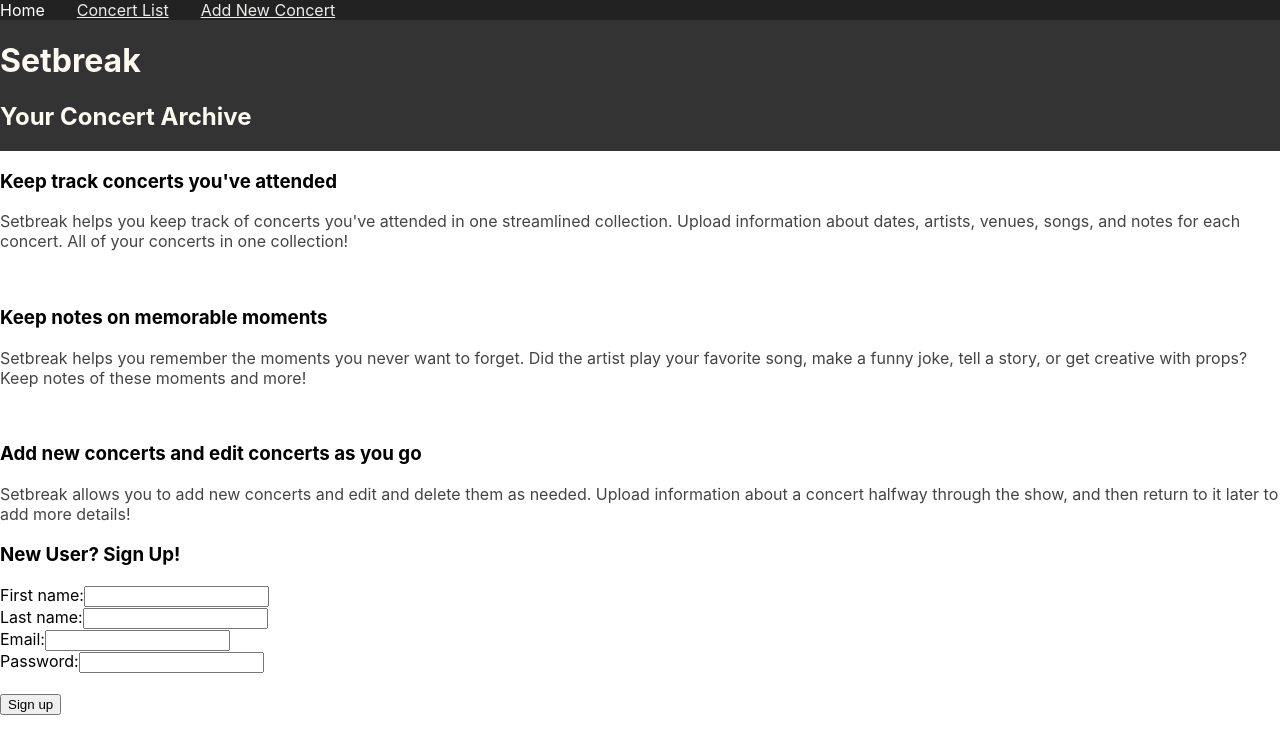
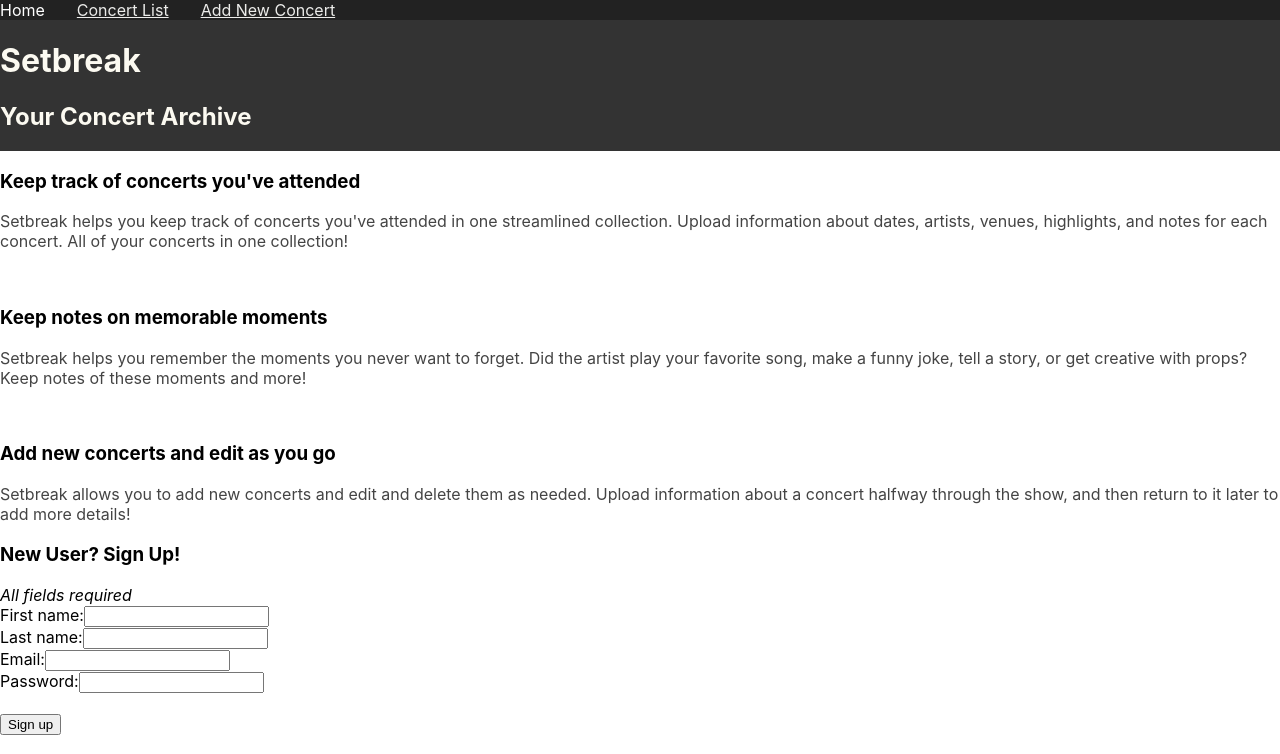
Before and after one commit to sneakin-allie/Setbreak, a React (Create React App) app: page / in a window 1280 px wide. Shown: the top 754 px of the page. Built offline with nearby package versions, Linux system fonts and the light colour scheme; no server answers; the HTML template or start-up script is replaced by a standard one.

Commit message:
Added welcome message and changed redirect to list

```diff
--- a/src/AddConcertForm/AddConcertForm.js
+++ b/src/AddConcertForm/AddConcertForm.js
@@ -84,7 +84,7 @@ class AddConcertForm extends React.Component {
                             onChange={this.handleChange}
                         />
                         <br />
-                        <label htmlFor="songs">Favorite songs:</label>
+                        <label htmlFor="songs">Highlights:</label>
                         <input
                             type="text"
                             id="songs"
--- a/src/App.js
+++ b/src/App.js
@@ -84,7 +84,7 @@ class App extends React.Component {
             <Route
               path="/"
               component={Nav}
-          />
+            />
           </nav>
           <header>
             <Header />
--- a/src/ConcertItem/ConcertItem.js
+++ b/src/ConcertItem/ConcertItem.js
@@ -11,7 +11,7 @@ class ConcertItem extends React.Component {
                     <p>Date: {this.props.concert.date}</p>
                     <p>Artist: {this.props.concert.artist}</p>
                     <p>Venue: {this.props.concert.venue}</p>
-                    <p>Favorite songs: {this.props.concert.songs}</p>
+                    <p>Highlights: {this.props.concert.songs}</p>
                     <p>Notes: {this.props.concert.notes}</p>
                     <Link
                         to={{
--- a/src/ConcertList/ConcertList.js
+++ b/src/ConcertList/ConcertList.js
@@ -3,6 +3,7 @@ import ConcertItem from '../ConcertItem/ConcertItem';
 import config from '../config';
 import './ConcertList.css';
 import { withRouter } from 'react-router-dom';
+import { Link } from 'react-router-dom';
 
 class ConcertList extends React.Component {
     constructor(props) {
@@ -35,6 +36,17 @@ class ConcertList extends React.Component {
         return (
             <div className="concerts">
                 <h3>Concert Collection</h3>
+                <h3>Welcome {this.props.userInfo.firstName}!</h3>
+                    <Link
+                        to={{
+                            pathname: `/add`
+                        }}
+                    >
+                            <button
+                                type="button">
+                                Add new
+                            </button>
+                    </Link>
                         <ul className="concert-list">
                             {this.props.concerts.map((concert, i) =>
                                 <ConcertItem
--- a/src/EditConcertForm/EditConcertForm.js
+++ b/src/EditConcertForm/EditConcertForm.js
@@ -130,7 +130,7 @@ class EditConcertForm extends React.Component {
                             ref={this.venue}
                         />
                         <br />
-                        <label htmlFor="songs">Favorite songs:</label>
+                        <label htmlFor="songs">Highlights:</label>
                         <input
                             type="text"
                             id="songs"
--- a/src/LandingPage/LandingPage.js
+++ b/src/LandingPage/LandingPage.js
@@ -6,13 +6,13 @@ class LandingPage extends React.Component {
     render() {
         return (
             <div className="landing-page">
-                <h3>Keep track concerts you've attended</h3>
-                <p>Setbreak helps you keep track of concerts you've attended in one streamlined collection. Upload information about dates, artists, venues, songs, and notes for each concert. All of your concerts in one collection!</p>
+                <h3>Keep track of concerts you've attended</h3>
+                <p>Setbreak helps you keep track of concerts you've attended in one streamlined collection. Upload information about dates, artists, venues, highlights, and notes for each concert. All of your concerts in one collection!</p>
                 <br />
                 <h3>Keep notes on memorable moments</h3>
                 <p>Setbreak helps you remember the moments you never want to forget. Did the artist play your favorite song, make a funny joke, tell a story, or get creative with props? Keep notes of these moments and more!</p>
                 <br />
-                <h3>Add new concerts and edit concerts as you go</h3>
+                <h3>Add new concerts and edit as you go</h3>
                 <p>Setbreak allows you to add new concerts and edit and delete them as needed. Upload information about a concert halfway through the show, and then return to it later to add more details!</p>
                 <SignUpForm onSignUp={this.props.onSignUp}/>
                 <br />
--- a/src/LoginForm/LoginForm.js
+++ b/src/LoginForm/LoginForm.js
@@ -37,7 +37,7 @@ class LoginForm extends React.Component {
             })
         } else {
 
-            fetch(config.API_BASE_URL + `/api/users/${this.state.email}`, {
+            fetch(config.API_BASE_URL + `/api/users`, {
                 method: 'POST',
                 body: JSON.stringify( existingUser ),
                 headers: {
--- a/src/SignUpForm/SignUpForm.js
+++ b/src/SignUpForm/SignUpForm.js
@@ -72,7 +72,7 @@ class SignUpForm extends React.Component {
                 })
                 .then(result => {
                     this.props.onSignUp(result);
-                    this.props.history.push('/add')
+                    this.props.history.push('/list')
                 })
                 .catch(error => this.setState({ error }))
         }
@@ -82,6 +82,7 @@ class SignUpForm extends React.Component {
         return (
             <div className="signup">
                 <h3>New User? Sign Up!</h3>
+                <i>All fields required</i>
                     <form className="signup-form" onSubmit={this.handleSubmit}>
                         <label htmlFor="first-name">First name:</label>
                         <input
```
Lines whose indentation alone changed are shown as unchanged.
